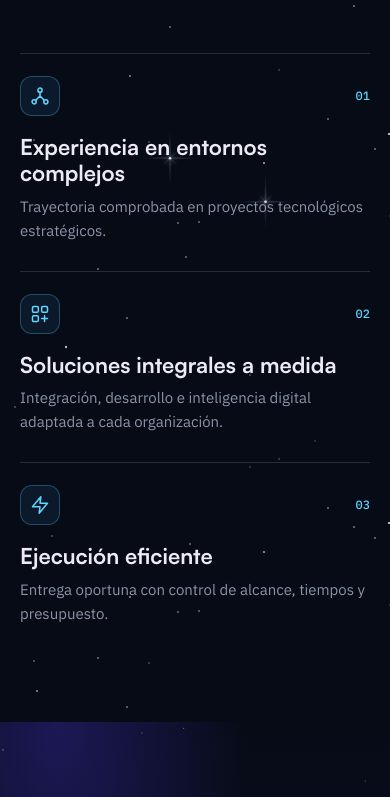
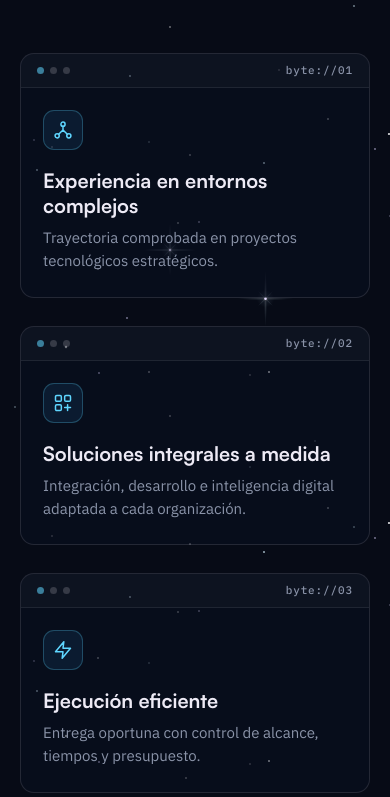
Before and after one commit to TipoTramquilo/SuperByteGalaxy2, an Astro site: page / in a window 390 px wide. Shown: the part 5351-6148 px from the top of the page. Built offline with nearby package versions, Linux system fonts and the light colour scheme; Astro itself is replaced by a stand-in of ours.

Commit message:
style(about): wrap pillars in translucent hover-zoom mini-terminals and slow typing speed

```diff
--- a/src/components/About.astro
+++ b/src/components/About.astro
@@ -28,8 +28,13 @@ const delay = ['rv', 'rv d1', 'rv d2'];
     <p class="state rv" style="margin-top:24px">Byte es tu socio estratégico en tecnología y transformación digital. <span class="state-sub">Unimos investigación, innovación y desarrollo para diseñar soluciones avanzadas en sistemas, aplicaciones, infraestructura y ciberseguridad. El resultado: modelos de negocio más eficientes y valor sostenible para tu organización.</span></p>
     <div class="why">
       {reasons.map((r, i) => (
-        <div class={delay[i % delay.length]}>
-          <div class="why-head">
+        <div class={`why-slot ${delay[i % delay.length]}`}>
+          <article class="why-term">
+            <div class="why-bar" aria-hidden="true">
+              <span class="why-dots"><i></i><i></i><i></i></span>
+              <small>byte://{String(i + 1).padStart(2, '0')}</small>
+            </div>
+            <div class="why-body">
               <span class="why-ic" aria-hidden="true">
                 {r.icon === 'network' && (
                   <svg viewBox="0 0 24 24" fill="none" stroke="currentColor" stroke-width="1.8" stroke-linecap="round" stroke-linejoin="round"><circle cx="12" cy="5" r="2.5" /><circle cx="5" cy="19" r="2.5" /><circle cx="19" cy="19" r="2.5" /><path d="M12 7.5V12m0 0L6.8 17.2M12 12l5.2 5.2" /></svg>
@@ -41,10 +46,10 @@ const delay = ['rv', 'rv d1', 'rv d2'];
                   <svg viewBox="0 0 24 24" fill="none" stroke="currentColor" stroke-width="1.8" stroke-linecap="round" stroke-linejoin="round"><polygon points="13 2 3 14 12 14 11 22 21 10 12 10 13 2" /></svg>
                 )}
               </span>
-            <small>{String(i + 1).padStart(2, '0')}</small>
-          </div>
               <h3>{r.title}</h3>
               <p>{r.text}</p>
+            </div>
+          </article>
         </div>
       ))}
     </div>
--- a/src/scripts/about.ts
+++ b/src/scripts/about.ts
@@ -2,10 +2,10 @@
 import { reducedMotion } from './env';
 
 const FADE_WAIT_MS = 450;
-const CHAR_MS = 16;
-const SPACE_MS = 10;
-const COMMA_MS = 70;
-const SENTENCE_MS = 160;
+const CHAR_MS = 32;
+const SPACE_MS = 22;
+const COMMA_MS = 130;
+const SENTENCE_MS = 280;
 const DONE_CLEANUP_MS = 2500;
 
 function charDelay(ch: string): number {
--- a/src/styles/about.css
+++ b/src/styles/about.css
@@ -13,11 +13,25 @@
  .state.is-term .state-ghost{opacity:1;pointer-events:auto}
  .state-live{display:none}
 }
-.why{display:grid;grid-template-columns:repeat(3,minmax(0,1fr));gap:40px;margin-top:clamp(56px,6vw,80px)}
-.why > div{padding-top:22px;border-top:1px solid rgba(237,234,245,.14)}
-.why-head{display:flex;align-items:center;justify-content:space-between;gap:12px}
-.why-ic{display:grid;place-items:center;width:40px;height:40px;border-radius:12px;border:1px solid rgba(95,214,255,.28);background:rgba(48,154,231,.10);color:#5FD6FF;flex:none}
+.why{display:grid;grid-template-columns:repeat(3,minmax(0,1fr));gap:28px;margin-top:clamp(56px,6vw,80px)}
+.why-slot{display:flex}
+.why-term{display:flex;flex-direction:column;width:100%;border-radius:14px;border:1px solid rgba(237,234,245,.12);background:rgba(10,16,34,.44);overflow:hidden;transform-origin:center;transition:transform 200ms var(--eo),border-color 220ms ease,background-color 220ms ease}
+.why-bar{display:flex;align-items:center;justify-content:space-between;gap:12px;padding:11px 16px;border-bottom:1px solid rgba(237,234,245,.08);background:rgba(237,234,245,.025)}
+.why-dots{display:inline-flex;align-items:center;gap:6px}
+.why-dots i{width:7px;height:7px;border-radius:50%;background:rgba(237,234,245,.18);transition:background-color 220ms ease}
+.why-dots i:first-child{background:rgba(95,214,255,.55)}
+.why-bar small{font:500 11px/1 "IBM Plex Mono",monospace;letter-spacing:.08em;color:#8A93A8;transition:color 220ms ease}
+.why-body{padding:22px 22px 24px}
+.why-ic{display:grid;place-items:center;width:40px;height:40px;border-radius:11px;border:1px solid rgba(95,214,255,.26);background:rgba(48,154,231,.10);color:#5FD6FF;transition:border-color 220ms ease,background-color 220ms ease}
 .why-ic svg{width:20px;height:20px;display:block}
-.why small{font:500 12px/1 "IBM Plex Mono",monospace;color:#5FD6FF}
-.why h3{font:700 22px/1.2 "Satoshi",system-ui,sans-serif;margin-top:18px}
-.why p{color:#8A93A8;font-size:15px;margin-top:8px}
+.why h3{font:700 20px/1.25 "Satoshi",system-ui,sans-serif;margin-top:18px;color:#EDEAF5}
+.why p{color:#8A93A8;font-size:15px;line-height:1.55;margin-top:8px}
+@media (hover:hover) and (pointer:fine){
+ .why-slot:hover .why-term{transform:scale(1.03);border-color:rgba(95,214,255,.38);background:rgba(12,20,42,.62);transition:transform 260ms var(--eo),border-color 240ms ease,background-color 240ms ease}
+ .why-slot:hover .why-dots i:first-child{background:#5FD6FF}
+ .why-slot:hover .why-bar small{color:#5FD6FF}
+ .why-slot:hover .why-ic{border-color:rgba(95,214,255,.5);background:rgba(48,154,231,.18)}
+}
+@media (prefers-reduced-motion:reduce){
+ .why-slot:hover .why-term{transform:none}
+}
```
Lines whose indentation alone changed are shown as unchanged.
